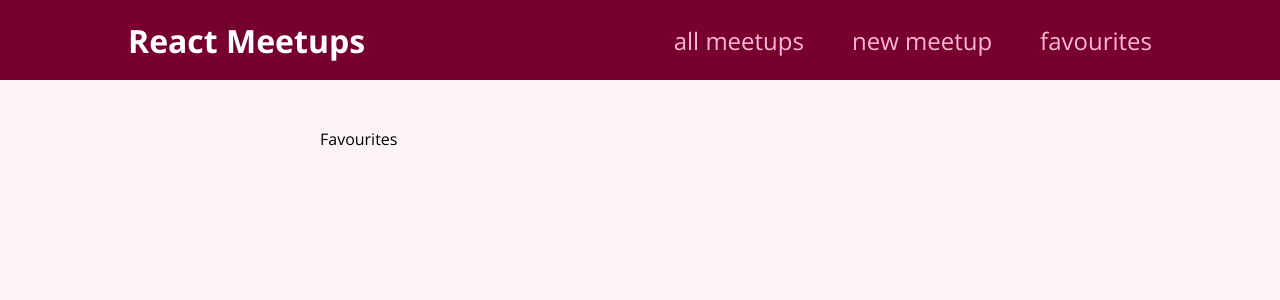
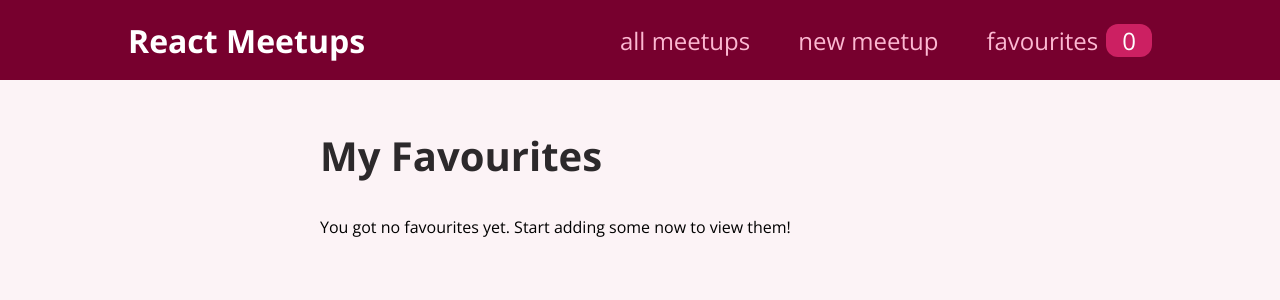
Before and after one commit to ScorchingShade/RefreshReact, a React (Create React App) app: page /favourites in a window 1280 px wide. Shown: the top 300 px of the page. Built offline with nearby package versions, Linux system fonts and the light colour scheme.

Commit message:
added badge and used context in favourites to load

```diff
--- a/src/components/layout/MainNavigation.js
+++ b/src/components/layout/MainNavigation.js
@@ -1,8 +1,11 @@
-import React from 'react'
+import React, { useContext } from 'react'
 import { Link } from 'react-router-dom'
+import FavouritesContext from '../../store/favourites-context';
 import classes from './MainNavigation.module.css'
 
 function MainNavigation() {
+
+    const favouritesCtx=useContext(FavouritesContext);
 
     return (
         <header className={classes.header}>
@@ -16,7 +19,9 @@ function MainNavigation() {
                         <Link to="/new-meetup">new meetup</Link>
                     </li>
                     <li>
-                        <Link to="/favourites">favourites</Link>
+                        <Link to="/favourites">favourites
+                            <span className={classes.badge}>{favouritesCtx.totalFavourites}</span>
+                        </Link>
                     </li>
                 </ul>
             </nav>
--- a/src/pages/Favourites.js
+++ b/src/pages/Favourites.js
@@ -1,10 +1,29 @@
-import React from 'react'
+import React, { useContext } from 'react'
+import MeetupList from '../components/meetups/MeetupList';
+import FavouritesContext from '../store/favourites-context'
 
 function Favourites() {
+    const favouritesCtx=useContext(FavouritesContext);
+
+
+    let content;
+
+
+    if(favouritesCtx.totalFavourites===0){
+        content=<p>You got no favourites yet. Start adding some now to view them!</p>
+    }
+    else{
+        content=<MeetupList meetups={favouritesCtx.favourites}/>
+    }
+
+
+
     return (
-        <div>
-            Favourites
-        </div>
+        <section>
+            <h1>My Favourites</h1>
+            {content}
+
+        </section>
     )
 }
 
```
